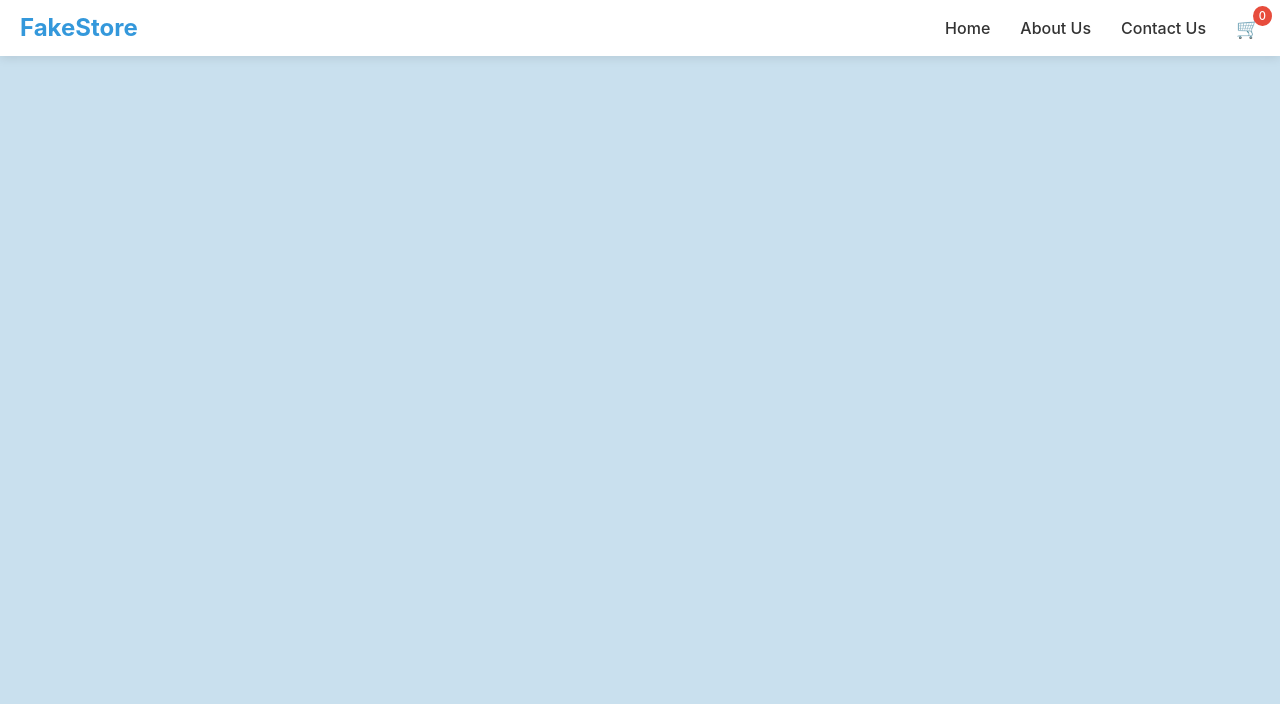
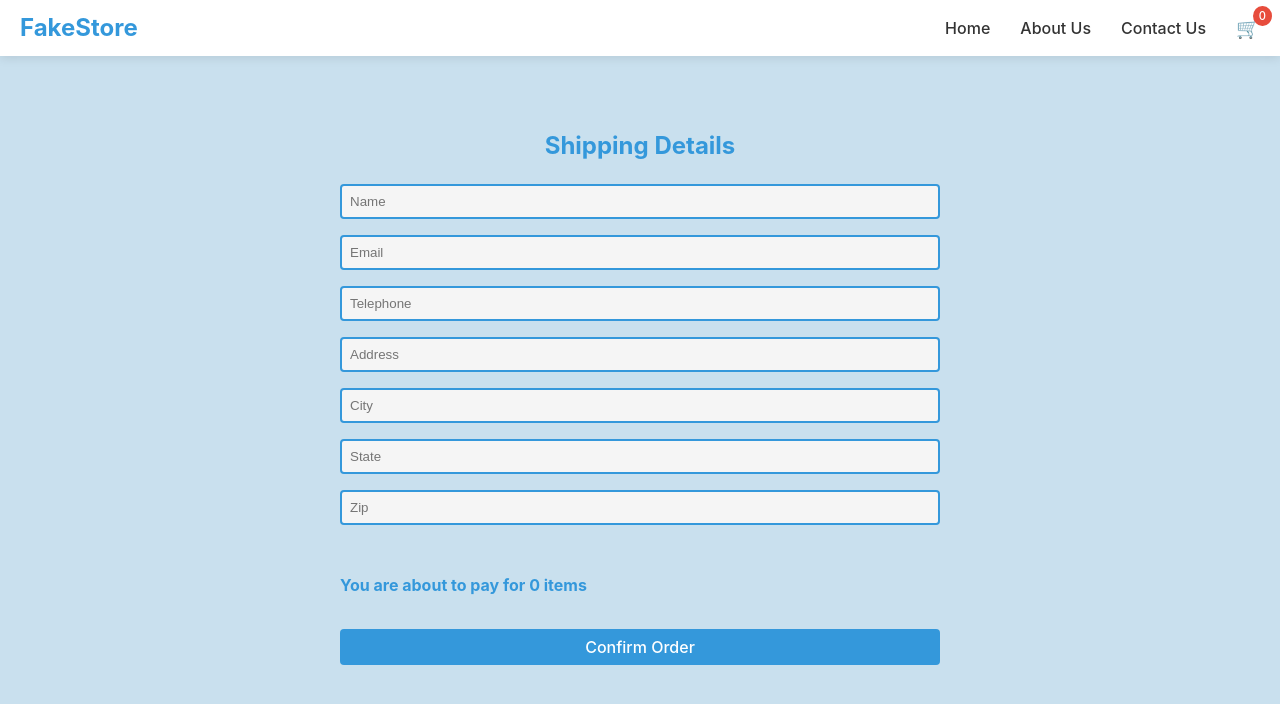
Before and after one commit to Cvidal84/Proyecto2-master2, a React (Vite) app: page /checkout in a window 1280 px wide. Shown: the top 704 px of the page. Built offline with nearby package versions, Linux system fonts and the light colour scheme.

Commit message:
checkout and success

```diff
--- a/src/App.jsx
+++ b/src/App.jsx
@@ -5,6 +5,8 @@ import Navbar from './components/Navbar/Navbar'
 import Home from './pages/Home/Home'
 import Cart from './pages/Cart/Cart'
 import ProductDetail from './pages/ProductDetail/ProductDetail'
+import Checkout from './pages/Checkout/Checkout'
+import Success from './pages/Success/Success'
 
 const App = () => {
   const [cart, setCart] = useState([])
@@ -33,6 +35,9 @@ const App = () => {
     setCart(cart.filter((item) => item.id !== productId));
   };
 
+  // Función para vaciar el carrito
+  const clearCart = () => setCart([]);
+
   return (
     <BrowserRouter>
       {/* Navbar se queda fuera de Routes para que siempre sea visible */}
@@ -52,6 +57,12 @@ const App = () => {
 
           {/* Ruta del detalle del producto */}
           <Route path="/product/:id" element={<ProductDetail addToCart={addToCart} />} />
+
+          {/* Ruta de checkout */}
+          <Route path="/checkout" element={<Checkout cartItems={cart} clearCart={clearCart} />} />
+
+          {/* Ruta de exito */}
+          <Route path="/success" element={<Success />} />
         </Routes>
       </div>
     </BrowserRouter>
--- a/src/pages/Cart/Cart.jsx
+++ b/src/pages/Cart/Cart.jsx
@@ -1,4 +1,5 @@
 import './Cart.css';
+import { Link } from 'react-router-dom';
 
 const Cart = ({ cartItems, removeFromCart }) => {
 
@@ -36,7 +37,7 @@ const Cart = ({ cartItems, removeFromCart }) => {
                     <div className="cart-summary">
                         <h3>Summary</h3>
                         <p className="total-amount">Total to pay: <span>{total.toFixed(2)}€</span></p>
-                        <button className="checkout-btn">Checkout</button>
+                        <button className="checkout-btn"><Link to="/checkout">Checkout</Link></button>
                     </div>
                 </div>
             )}
--- /dev/null
+++ b/src/pages/Checkout/Checkout.css
@@ -0,0 +1,54 @@
+.checkout-page {
+    display: flex;
+    flex-direction: column;
+    align-items: center;
+    padding: 2rem;
+}
+
+h2 {
+    color: #3498db;
+}
+
+.checkout-form {
+    display: flex;
+    flex-direction: column;
+    gap: 1rem;
+    width: 100%;
+    max-width: 600px;
+}
+
+.checkout-form input {
+    padding: 0.5rem;
+    border: 2px solid #3498db;
+    background-color: #f5f5f5;
+    border-radius: 4px;
+    color: black;
+}
+
+.checkout-form input:focus {
+    outline: none;
+    border-color: #2980b9;
+    background-color: #a1d9f1;
+    color: black;
+    font-weight: 700;
+    font-size: 1.1rem;
+}
+
+.checkout-form button {
+    padding: 0.5rem;
+    background-color: #3498db;
+    color: white;
+    border: none;
+    border-radius: 4px;
+    cursor: pointer;
+}
+
+.checkout-form button:hover {
+    background-color: #2980b9;
+}
+
+.order-total {
+    color: #3498db;
+    margin-top: 1rem;
+    font-weight: bold;
+}
--- /dev/null
+++ b/src/pages/Checkout/Checkout.jsx
@@ -0,0 +1,46 @@
+import { useState } from 'react';
+import { useNavigate } from 'react-router-dom';
+import './Checkout.css';
+
+const Checkout = ({ cartItems, clearCart }) => {
+    const navigate = useNavigate();
+    const [formData, setFormData] = useState({
+        name: '',
+        email: '',
+        telephone: '',
+        address: '',
+        city: '',
+        state: '',
+        zip: '',
+    });
+
+    const handleChange = (e) => {
+        setFormData({ ...formData, [e.target.name]: e.target.value })
+    };
+
+    const handleSubmit = (e) => {
+        e.preventDefault();
+        clearCart();
+        navigate('/success');//al terminar vamos a la pagina de exito
+    };
+    return (
+        <div className='checkout-page'>
+            <h2>Shipping Details</h2>
+            <form onSubmit={handleSubmit} className='checkout-form'>
+                <input type="text" placeholder='Name' name='name' value={formData.name} onChange={handleChange} />
+                <input type="email" placeholder='Email' name='email' value={formData.email} onChange={handleChange} />
+                <input type="text" placeholder='Telephone' name='telephone' value={formData.telephone} onChange={handleChange} />
+                <input type="text" placeholder='Address' name='address' value={formData.address} onChange={handleChange} />
+                <input type="text" placeholder='City' name='city' value={formData.city} onChange={handleChange} />
+                <input type="text" placeholder='State' name='state' value={formData.state} onChange={handleChange} />
+                <input type="text" placeholder='Zip' name='zip' value={formData.zip} onChange={handleChange} />
+                <div className="order-total">
+                    <p>You are about to pay for {cartItems.length} items</p>
+                </div>
+                <button type='submit'>Confirm Order</button>
+            </form>
+        </div>
+    )
+}
+
+export default Checkout;
--- /dev/null
+++ b/src/pages/Success/Success.css
@@ -0,0 +1,49 @@
+.success-page {
+    display: flex;
+    justify-content: center;
+    align-items: center;
+    min-height: 80vh;
+    padding: 20px;
+    text-align: center;
+}
+
+.success-card {
+    background: white;
+    padding: 2rem;
+    border-radius: 12px;
+    box-shadow: 0 4px 12px rgba(0, 0, 0, 0.1);
+    max-width: 500px;
+    width: 100%;
+}
+
+.success-icon {
+    font-size: 4rem;
+    display: block;
+    margin-bottom: 1rem;
+}
+
+.success-card h1 {
+    color: #27a54b;
+    margin-bottom: 1rem;
+}
+
+.success-card p {
+    color: #666;
+    margin-bottom: 2rem;
+    font-size: 1.1rem;
+}
+
+.back-home {
+    display: inline-block;
+    background-color: #3498db;
+    color: white;
+    padding: 10px 20px;
+    border-radius: 8px;
+    text-decoration: none;
+    font-weight: bold;
+    transition: background-color 0.3s;
+}
+
+.back-home:hover {
+    background-color: #2980b9;
+}
--- /dev/null
+++ b/src/pages/Success/Success.jsx
@@ -0,0 +1,17 @@
+import { Link } from "react-router-dom";
+import './Success.css';
+
+const Success = () => {
+    return (
+        <div className="success-page">
+            <div className="success-card">
+                <span className="success-icon">✅</span>
+                <h1>¡Pedido Completado!</h1>
+                <p>Gracias por tu compra. En **48 horas** recibirás el producto en la dirección indicada.</p>
+                <Link to="/" className="back-home">Return to Shop</Link>
+            </div>
+        </div>
+    );
+};
+
+export default Success;
```
